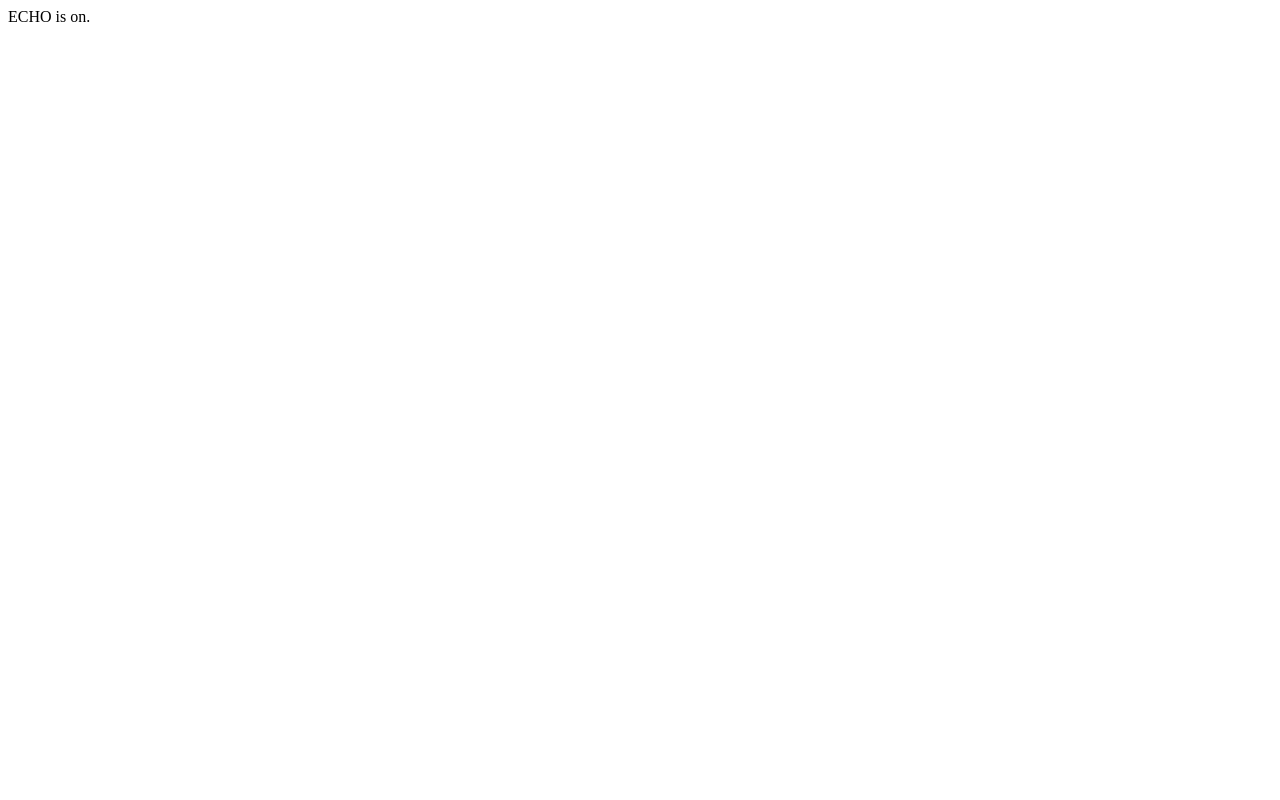
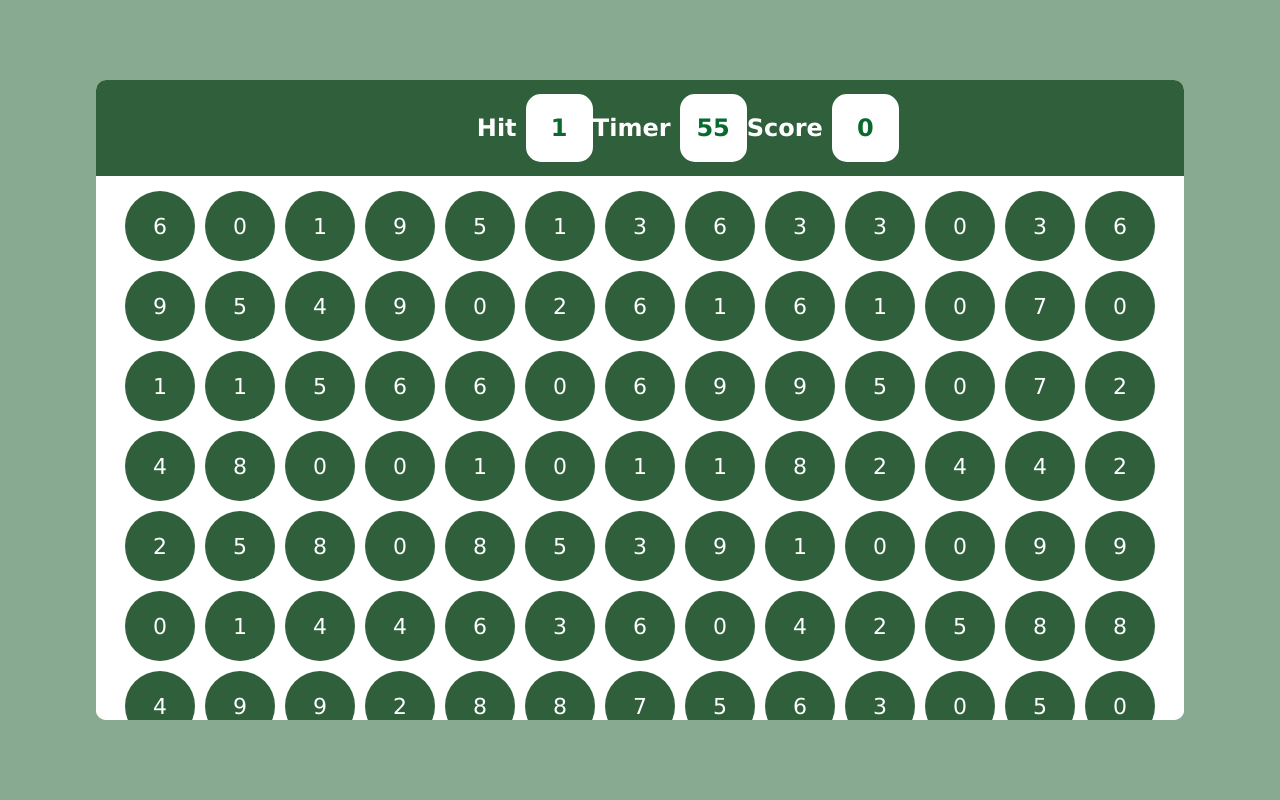
Before and after one commit to abrehman02/abrehman02.github.io, a plain HTML site: page index.html in a window 1280 px wide. Drawn offline with Linux system fonts and the light colour scheme.

Commit message:
Update index.html

```diff
--- a/index.html
+++ b/index.html
@@ -1 +1,32 @@
-ECHO is on.
+<!DOCTYPE html>
+<html lang="en">
+<head>
+    <meta charset="UTF-8">
+    <meta name="viewport" content="width=device-width, initial-scale=1.0">
+    <title>Bubble Game</title>
+    <link rel="stylesheet" href="style.css">
+</head>
+<body>
+    <div id="main">
+        <div id="panel">
+            <div id="tpanel">
+                <div class="elem"><h2>Hit</h2><div id='hitval' class="box" >5</div>
+
+                </div>
+                <div  class="elem" ><h2>Timer</h2><div id="timerInt" class="box">60</div>
+
+                </div>
+                <div class="elem" ><h2>Score</h2><div id="newScore" class="box">0</div>
+
+                </div>
+            </div>
+            <div id="pbtm">
+
+
+            </div>
+        </div>
+        <!-- <div id="TimeOver">Game Over <button href="http://127.0.0.1:5500/">Play Again</button></div> -->
+    </div>
+    <script src="script.js"></script>
+</body>
+</html>
```
